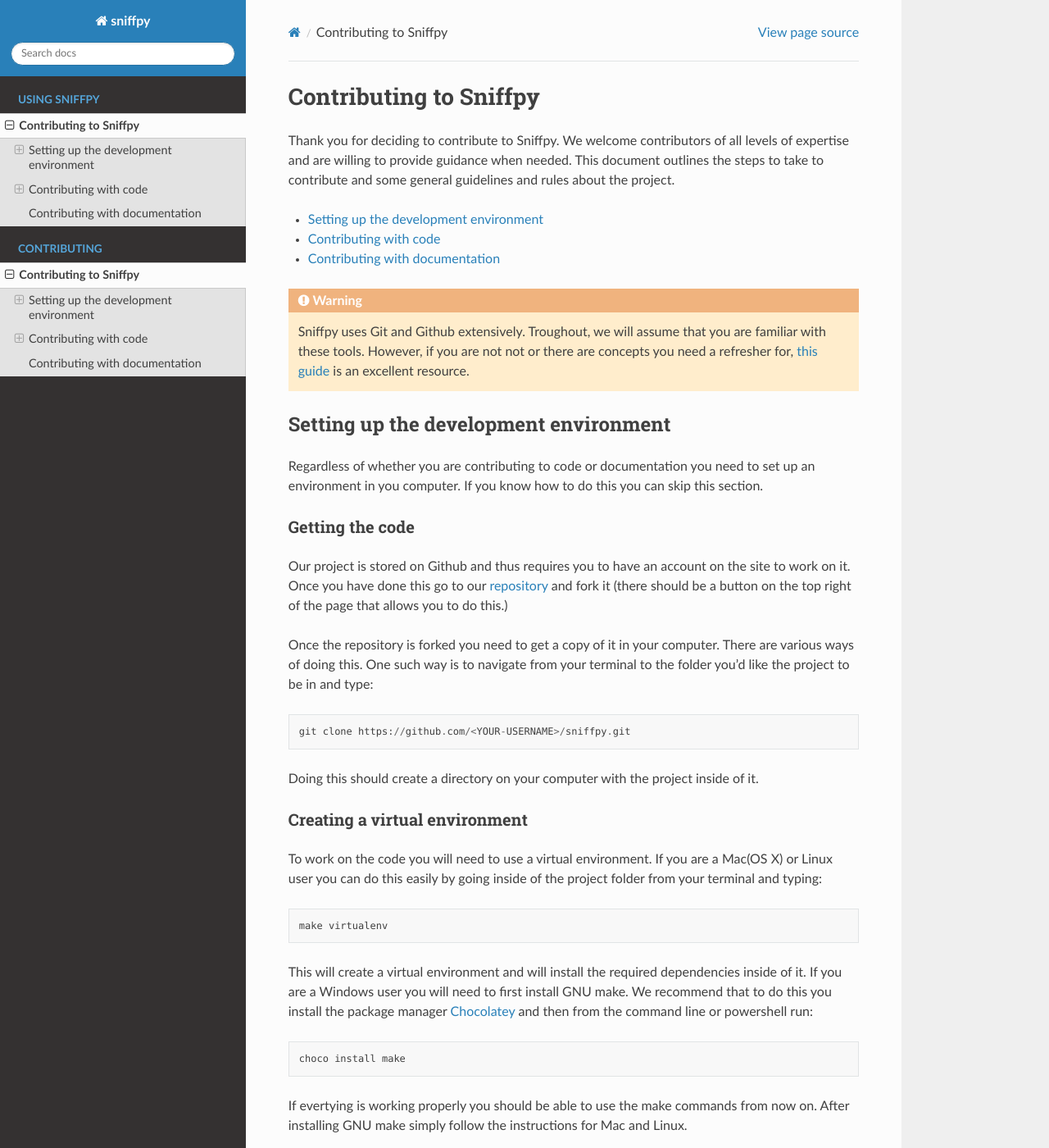
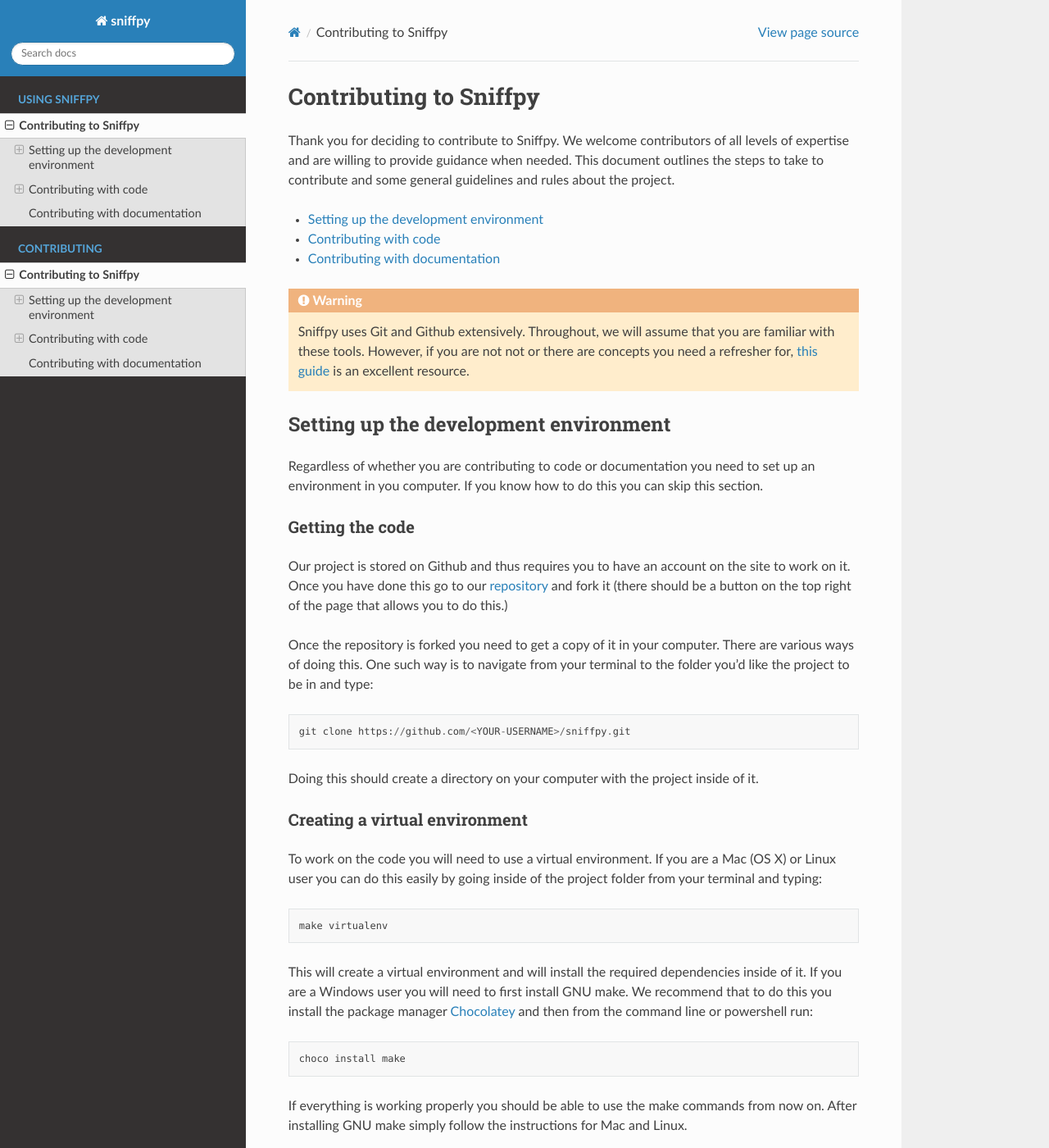
Before and after one commit to codeprentice-org/sniffpy, a Sphinx documentation site: the page built from docs/source/contributing.rst, in a window 1280 px wide and 1400 px high. Shown: the whole window at 82% size. Built offline with Sphinx 7.4.7 and the Read the Docs theme 2.0.0, drawn with Linux system fonts in a browser that asks for light colours.

Commit message:
Fix typos

```diff
--- a/docs/source/contributing.rst
+++ b/docs/source/contributing.rst
@@ -14,7 +14,7 @@ and rules about the project.
 
 
 
-.. warning:: Sniffpy uses Git and Github extensively. Troughout, we will assume
+.. warning:: Sniffpy uses Git and Github extensively. Throughout, we will assume
 	     that you are familiar with these tools. However, if you are not
 	     not or there are concepts you need a
 	     refresher for, `this guide <https://git-scm.com/book/en/v2>`_ is an
@@ -50,7 +50,7 @@ Creating a virtual environment
 ^^^^^^^^^^^^^^^^^^^^^^^^^^^^^^
 
 To work on the code you will need to use a virtual environment.
-If you are a Mac(OS X) or Linux user you can do this easily by going inside of
+If you are a Mac (OS X) or Linux user you can do this easily by going inside of
 the project folder from your terminal and typing: ::
 
   make virtualenv
@@ -63,7 +63,7 @@ command line or powershell run: ::
 
   choco install make
 
-If evertying is working properly you should be able to use the make commands
+If everything is working properly you should be able to use the make commands
 from now on. After installing GNU make simply follow the instructions for Mac
 and Linux.
 
```
